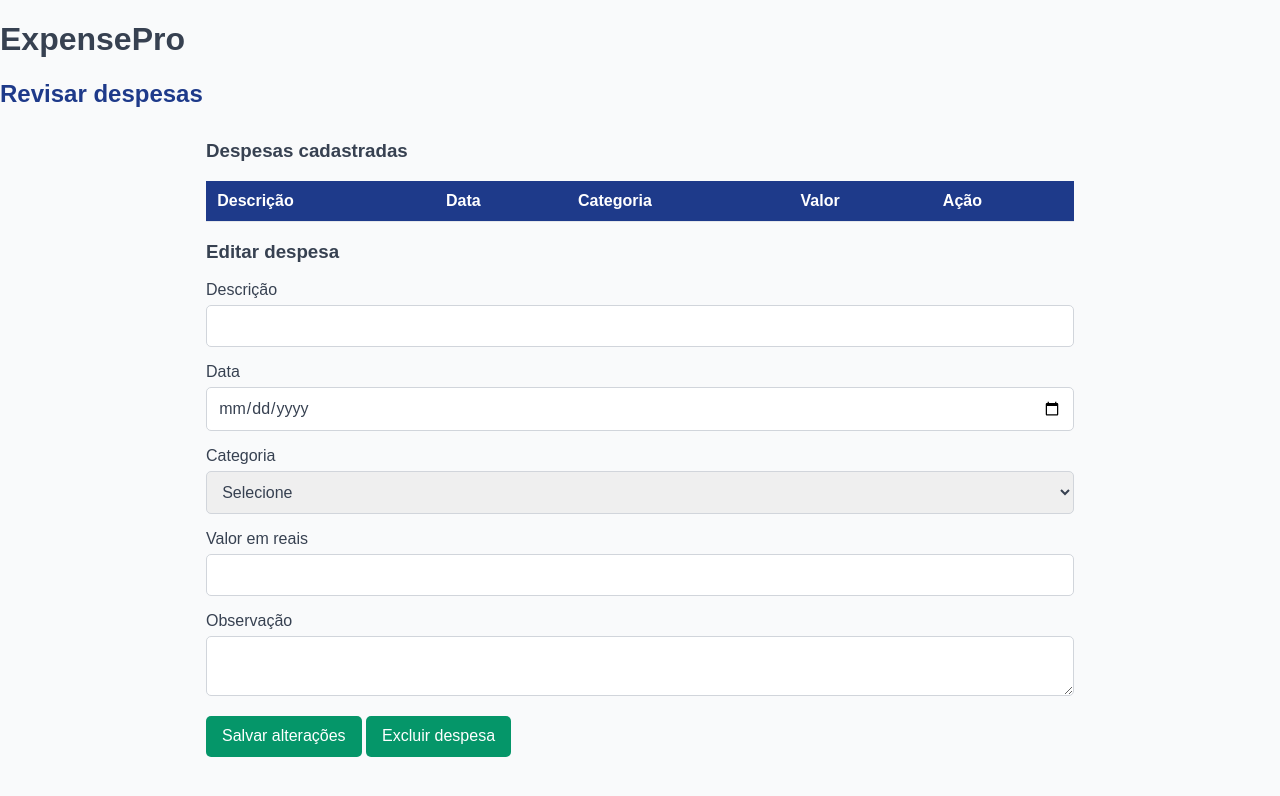
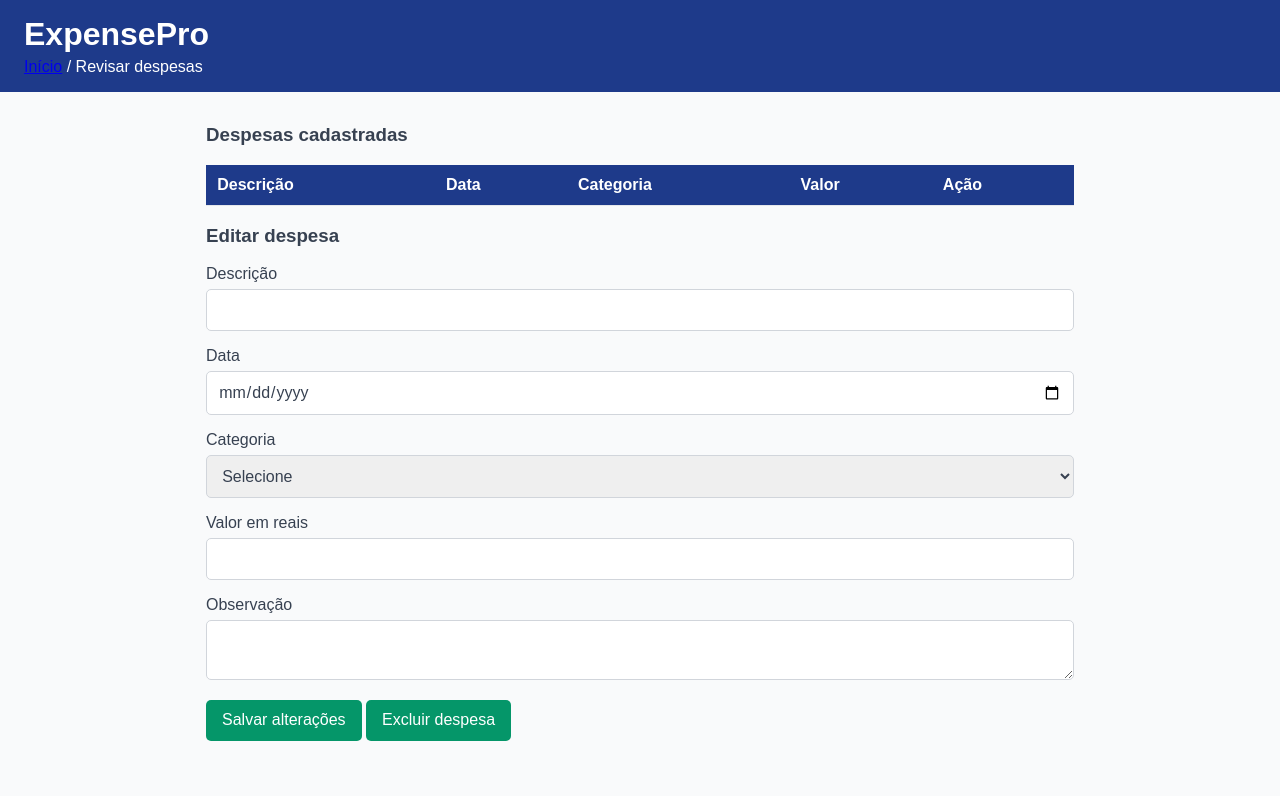
Before and after one commit to VytorKorea/expensepro, a plain HTML site: page pages/revisao.html in a window 1280 px wide. Drawn offline with Linux system fonts and the light colour scheme.

Commit message:
navegação revisao

```diff
--- a/pages/revisao.html
+++ b/pages/revisao.html
@@ -9,9 +9,9 @@
   <script src="../js/revisao.js" defer></script>
 </head>
 <body>
-  <header>
+  <header class="topo">
     <h1>ExpensePro</h1>
-    <h2>Revisar despesas</h2>
+    <p><a href="../index.html">Início</a> / Revisar despesas</p>
   </header>
 
   <main>
```
